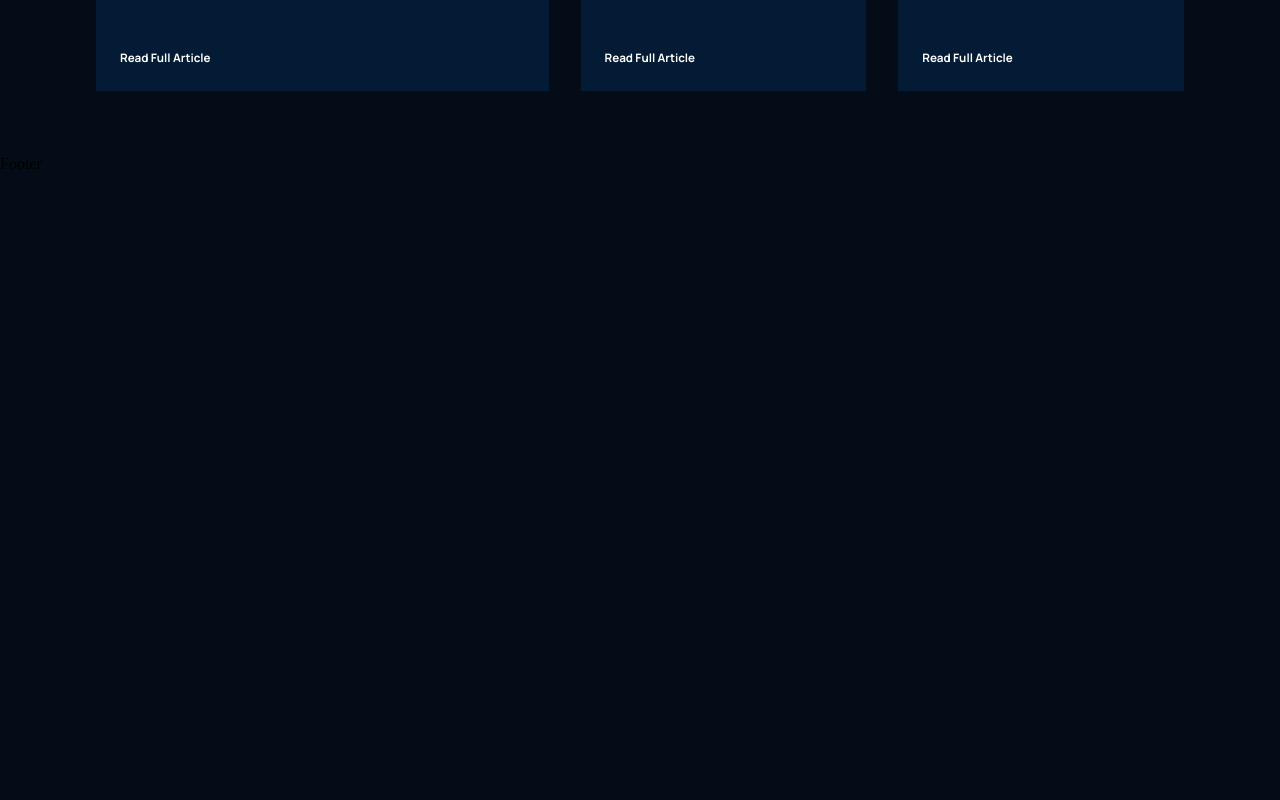
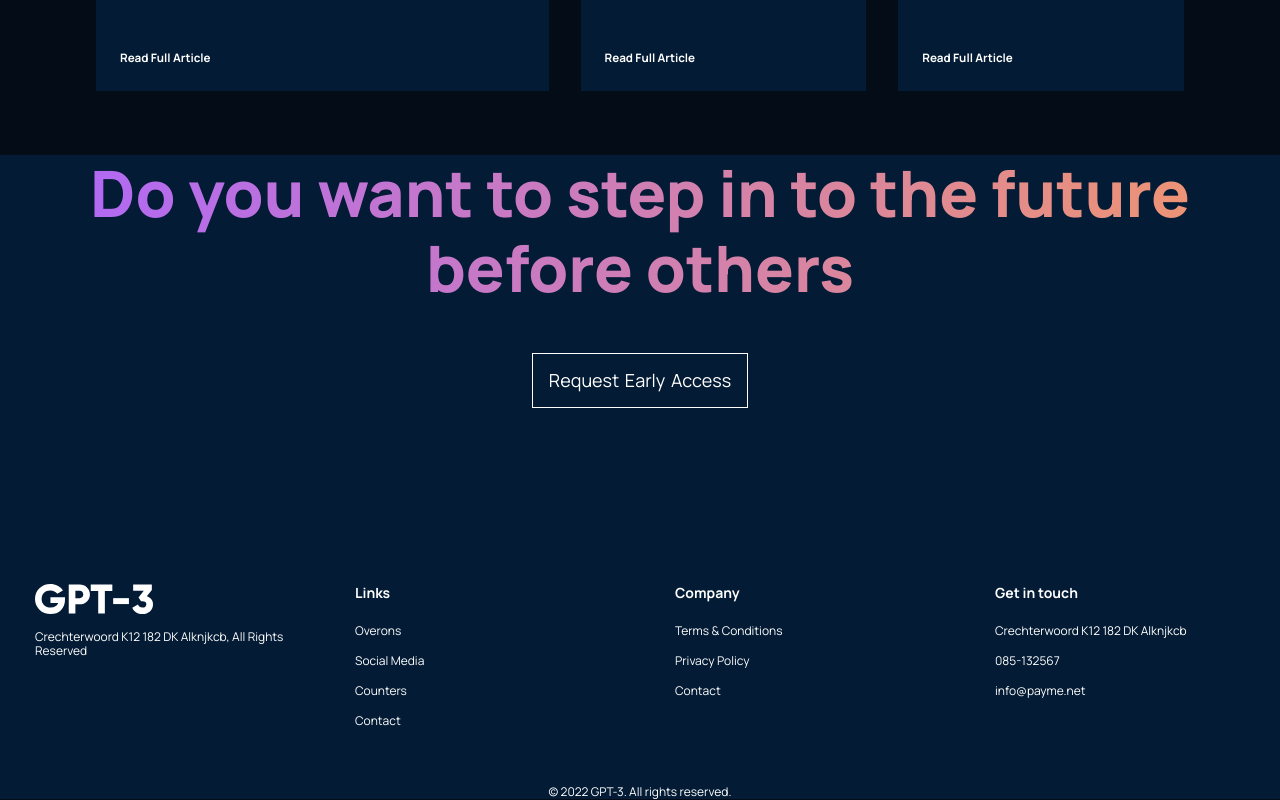
Before and after one commit to Dinh-Dung/React-UI-UX, a React (Create React App) app: page / in a window 1280 px wide. Shown: the part 4353-5153 px from the top of the page. Before the commit the page ends 4526 px from the top, so only its background shows below. Built offline with nearby package versions, Linux system fonts and the light colour scheme.

Commit message:
build footer vs deploy

```diff
--- a/src/container/footer/Footer.jsx
+++ b/src/container/footer/Footer.jsx
@@ -1,8 +1,44 @@
 import React from 'react'
 import './footer.css'
+import Logo from '../../assets/logo.svg'
 const Footer = () => {
   return (
-    <div>Footer</div>
+    <div className='gpt3__footer'>
+      <div className='gpt3__footer-heading'>
+        <h1 className='gradient__text'>Do you want to step in to the future before others</h1>
+      </div>
+      <div className='gpt3__footer-btn'>
+          <p>Request Early Access</p>
+      </div>
+      <div className='gpt3__footer-links'>
+        <div className='gpt3__footer-links_logo'>
+          <img src={Logo} alt="Logo" />
+          <p>Crechterwoord K12 182 DK Alknjkcb, All Rights Reserved</p>
+        </div>
+        <div className='gpt3__footer-links_div'>
+          <h4>Links</h4>
+          <p>Overons</p>
+          <p>Social Media</p>
+          <p>Counters</p>
+          <p>Contact</p>
+        </div>
+        <div className='gpt3__footer-links_div'>
+          <h4>Company</h4>
+          <p>Terms & Conditions</p>
+          <p>Privacy Policy</p>
+          <p>Contact</p>
+        </div>
+        <div className='gpt3__footer-links_div'>
+          <h4>Get in touch</h4>
+          <p>Crechterwoord K12 182 DK Alknjkcb</p>
+          <p>085-132567</p>
+          <p>info@payme.net</p>
+        </div>
+      </div>
+      <div className='gpt3__footer-copyright'>
+          <p>© 2022 GPT-3. All rights reserved.</p>
+      </div>
+    </div>
   )
 }
 
--- a/src/container/footer/footer.css
+++ b/src/container/footer/footer.css
@@ -0,0 +1,124 @@
+.gpt3__footer{
+    display: flex;
+    flex-direction: column;
+    justify-content: center;
+    align-items: center;
+
+    background: var(--color-footer);
+}
+.gpt3__footer-heading{
+    width: 100%;
+    text-align: center;
+    margin-bottom: 3rem;
+}
+
+.gpt3__footer-heading h1 {
+    font-family: var(--font-family);
+    font-weight: 800;
+    font-size: 64px;
+    line-height: 75px;
+}
+.gpt3__footer-btn{
+    display: flex;
+    justify-content: center;
+    align-items: center;
+
+    padding: 1rem;
+    border: 1px solid #fff;
+
+    margin-bottom: 10rem;
+    cursor: pointer;
+}
+.gpt3__footer-btn p{
+    font-size: 18px;
+    font-family: var(--font-family);
+    line-height: 21px;
+    color: #fff;
+    word-spacing: 2px;
+}
+.gpt3__footer-links{
+    display: flex;
+    justify-content: space-around;
+    align-items: flex-start;
+    flex-direction: row;
+    flex-wrap: wrap;
+    width: 100%;
+}
+.gpt3__footer-links div{
+    width: 250px;
+    margin: 1rem;
+}
+.gpt3__footer-links_logo {
+    display: flex;
+    flex-direction: column;
+}
+.gpt3__footer-links_logo img{
+    width: 118px;
+    height: 30px;
+
+    margin-bottom: 1rem;
+}
+.gpt3__footer-links_logo p{
+    font-family: var(--font-family);
+    font-size: 12px;
+    line-height: 14px;
+    color: #FFFFFF;
+}
+.gpt3__footer-links_div{
+    display: flex;
+    flex-direction: column;
+    justify-content: flex-start;
+}
+.gpt3__footer-links_div h4{
+    font-size: 14px;
+    line-height: 17px;
+    font-family: var(--font-family);
+    color: #fff;
+
+    margin-bottom: 0.9rem;
+}
+.gpt3__footer-links_div p {
+    font-family: var(--font-family);
+    font-size: 12px;
+    line-height: 14px;
+    color: #FFFFFF;
+
+    margin: 0.5rem 0;
+    cursor: pointer;
+}
+.gpt3__footer-copyright{
+    width: 100%;
+    text-align: center;
+    margin-top: 2rem;
+}
+.gpt3__footer-copyright p{
+    font-size: 12px;
+    font-family: var(--font-family);
+    line-height: 15px;
+    color: #fff;
+}
+@media screen and (max-width:850px) {
+    .gpt3__footer-heading h1 {
+        font-size: 44px;
+        line-height: 50px;
+    }
+}
+@media screen and (max-width:550px) {
+    .gpt3__footer-heading h1 {
+        font-size: 34px;
+        line-height: 42px;
+    }
+    .gpt3__footer-links div {
+        margin: 1rem 0;
+    }
+    .gpt3__footer-btn p {
+        font-size: 14px;
+        line-height: 20px;
+    }
+}
+@media screen and (max-width: 400px) {
+    .gpt3__footer-heading h1 {
+        font-size: 27px;
+        line-height: 38px;
+    }
+}
```
